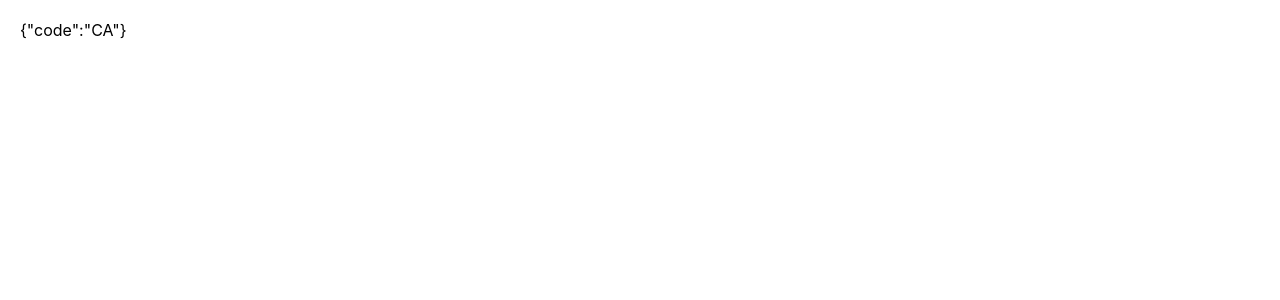
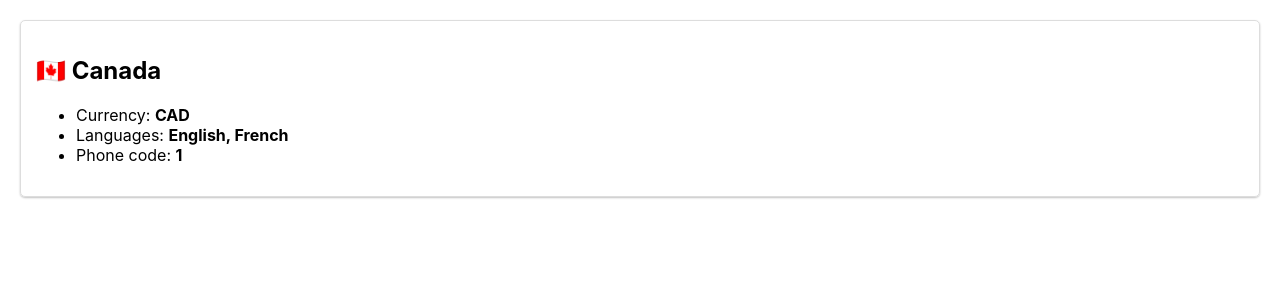
Before and after one commit to LuckyGuy1024/frontend-test, a React (Create React App) app: page / in a window 1280 px wide. Shown: the top 300 px of the page. Built offline with nearby package versions, Linux system fonts and the light colour scheme.

Commit message:
feat: CountryInfoCard and Card components

```diff
--- a/src/CountryInfo.tsx
+++ b/src/CountryInfo.tsx
@@ -1,9 +1,33 @@
 import React from 'react';
+import { CountryInfoCard } from './ui/CountryInfoCard';
 
 interface CountryInfoProps {
   code: string;
 }
 
 export default function CountryInfo(props: CountryInfoProps) {
-  return <React.Fragment>{JSON.stringify(props)}</React.Fragment>;
+  const data = {
+    emoji: '🇨🇦',
+    name: 'Canada',
+    currency: 'CAD',
+    languages: [
+      {
+        name: 'English'
+      },
+      {
+        name: 'French'
+      }
+    ],
+    phone: '1'
+  };
+
+  return (
+    <CountryInfoCard
+      {...{
+        ...data,
+        languages: data.languages.map(l => l.name),
+        phoneCode: data.phone
+      }}
+    />
+  );
 }
--- /dev/null
+++ b/src/ui/Card.css
@@ -0,0 +1,6 @@
+.Card {
+  padding: 15px;
+  border: 1px solid #ddd;
+  border-radius: 5px;
+  box-shadow: 0 1px 2px rgba(0, 0, 0, 0.24);
+}
--- /dev/null
+++ b/src/ui/Card.tsx
@@ -0,0 +1,6 @@
+import React from 'react';
+import './Card.css';
+
+export function Card(props: { children?: React.ReactNode }) {
+  return <div className="Card">{props.children}</div>;
+}
--- /dev/null
+++ b/src/ui/CountryInfoCard.tsx
@@ -0,0 +1,32 @@
+import React from 'react';
+import { Card } from './Card';
+
+interface CountryInfoCardProps {
+  emoji: string;
+  name: string;
+  currency: string;
+  languages: string[];
+  phoneCode: string;
+}
+
+export function CountryInfoCard(props: CountryInfoCardProps) {
+  return (
+    <Card>
+      {/* TODO styling */}
+      <h2>
+        {props.emoji} {props.name}
+      </h2>
+      <ul>
+        <li>
+          Currency: <strong>{props.currency}</strong>
+        </li>
+        <li>
+          Languages: <strong>{props.languages.join(', ')}</strong>
+        </li>
+        <li>
+          Phone code: <strong>{props.phoneCode}</strong>
+        </li>
+      </ul>
+    </Card>
+  );
+}
```
